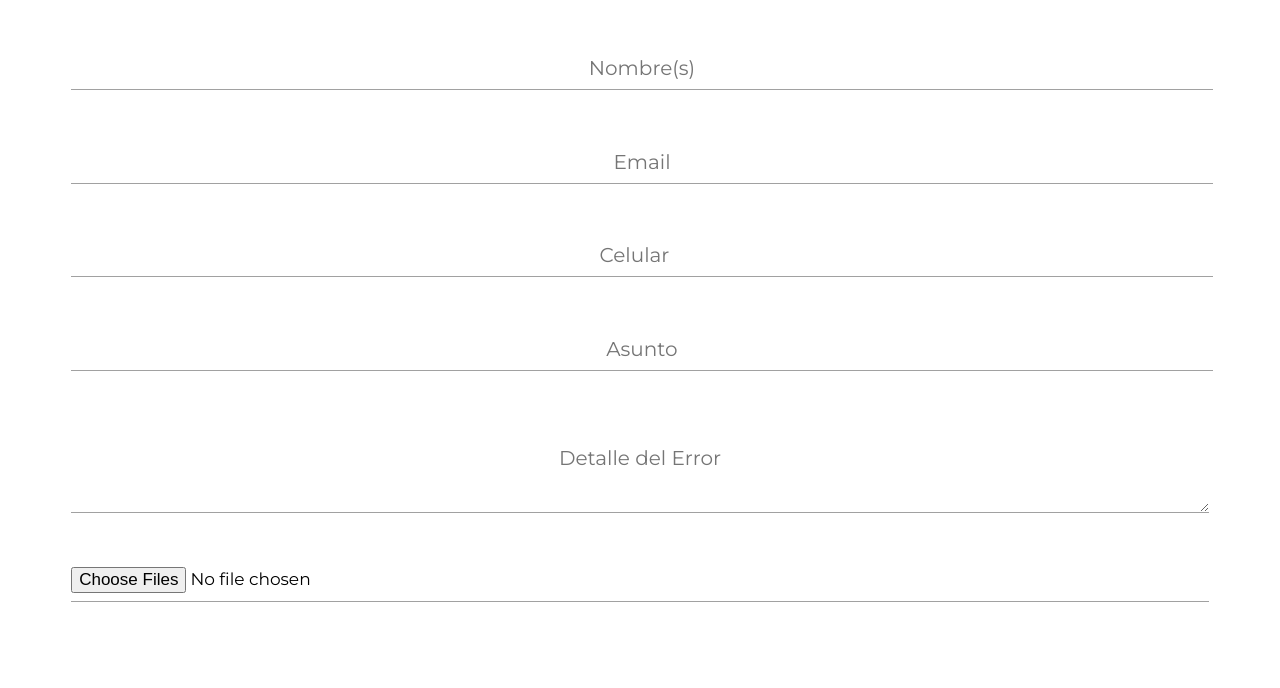
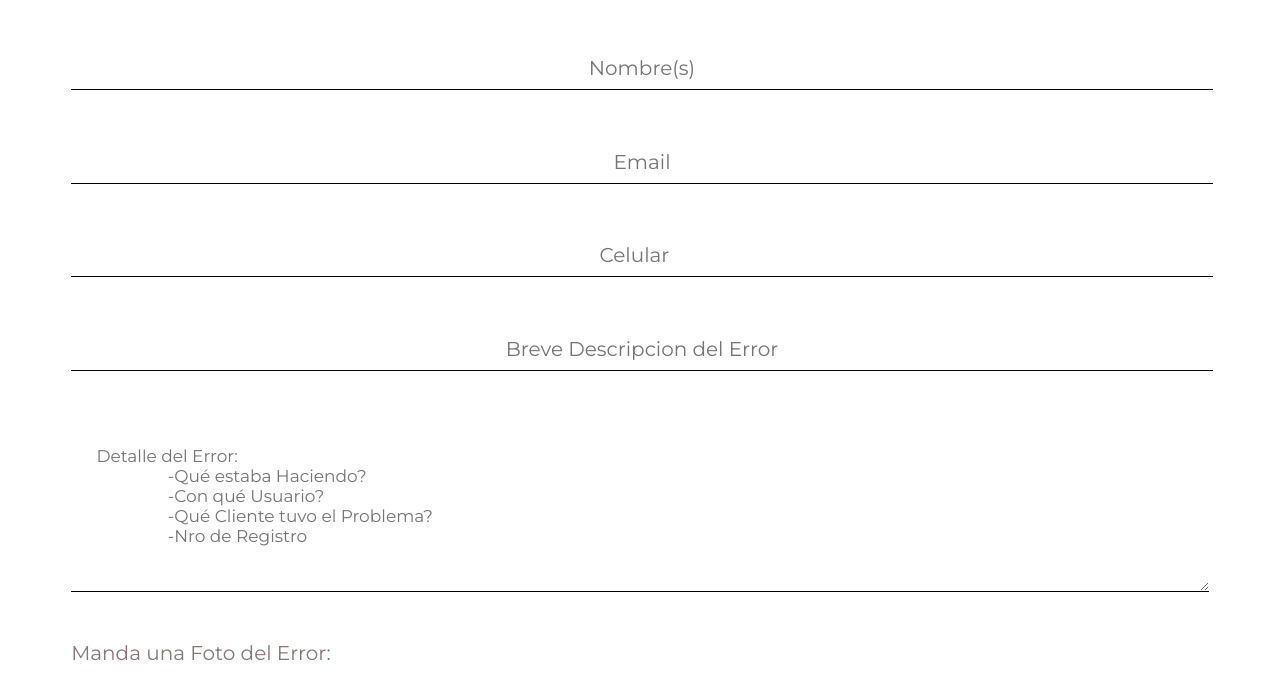
Before and after one commit to Gwean/Tickets, a plain HTML site: page index.html in a window 1280 px wide. Shown: the part 595-1283 px from the top of the page. Drawn offline with Linux system fonts and the light colour scheme.

Commit message:
Cambios de uX

```diff
--- a/Styles/Formulario.css
+++ b/Styles/Formulario.css
@@ -24,18 +24,24 @@ html{
     margin: 2% 5% 2% 5%;
     height: 2em;
     border: none;
-    border-bottom: 1px solid #a1a1a1;
+    border-bottom: 1px solid ;
 }
 
 .FormularioTextArea{
+    font-size: 17px;
     width: 86% ;
     margin: 2% 5% 2% 5%;
     padding: 2%;
-    text-align: center;
-    height: 2em;
+    text-align: start;
+    height: 7em;
 }
 .FormularioFiles{
     font-size: 17px;
+}
+.FormularioFilesText{
+    font-size: 20px;
+    margin-left: 5%;
+    color: #8B7575;
 }
 .FormularioEnviar{
     background-color: #0077FF;
--- a/index.html
+++ b/index.html
@@ -9,7 +9,6 @@
     <script src="Scripts/send.js"></script>
     <link rel="shortcut icon" href="./Assets/ICONO ANACSOFT 48 SIN TRASNSF.png" type="image/x-icon">
     <link href="https://fonts.googleapis.com/css?family=Montserrat&display=swap" rel="stylesheet">
-
 </head>
 
 <body>
@@ -17,17 +16,24 @@
         <img class="Logo" src="./Assets/ANACSOFT  horizontal trasnparencia.png" alt="">
     </section>
     <section id="Formulario">
+        <form action="" method="post">
             <h1 class="FormularioTitulo"> Reportar un Error </h1>
             <div>
-                <input class="FormularioInput" type="text" placeholder="Nombre(s)" name="Nombre" id="Nombre">
-                <input class="FormularioInput" type="text" placeholder="Email" name="Email" id="Email">
-                <input class="FormularioInput" type="number" placeholder="Celular" name="Celular" id="Celular">
-                <input class="FormularioInput" type="text" placeholder="Asunto" name="Asunto" id="Asunto">
-                <textarea class="FormularioTextArea" placeholder="Detalle del Error" name="Mensaje"
-                    id="Mensaje"></textarea>
+                <input class="FormularioInput" type="text" placeholder="Nombre(s)" name="Nombre" id="Nombre" required>
+                <input class="FormularioInput" type="text" placeholder="Email" name="Email" id="Email" required>
+                <input class="FormularioInput" type="number" placeholder="Celular" name="Celular" id="Celular" required>
+                <input class="FormularioInput" type="text" placeholder="Breve Descripcion del Error" name="Asunto"
+                    id="Asunto" required>
+                <textarea class="FormularioTextArea" placeholder="Detalle del Error:
+                -Qué estaba Haciendo?
+                -Con qué Usuario?
+                -Qué Cliente tuvo el Problema?
+                -Nro de Registro" name="Mensaje" id="Mensaje" required></textarea>
+                <p class="FormularioFilesText">Manda una Foto del Error:</p>
                 <input class="FormularioFiles" type="file" multiple name="Archivos" id="Archivos">
                 <input class="FormularioEnviar" type="button" onclick="send()" name="Enviar" value="Enviar" id="Enviar">
             </div>
+        </form>
     </section>
 </body>
 
```
